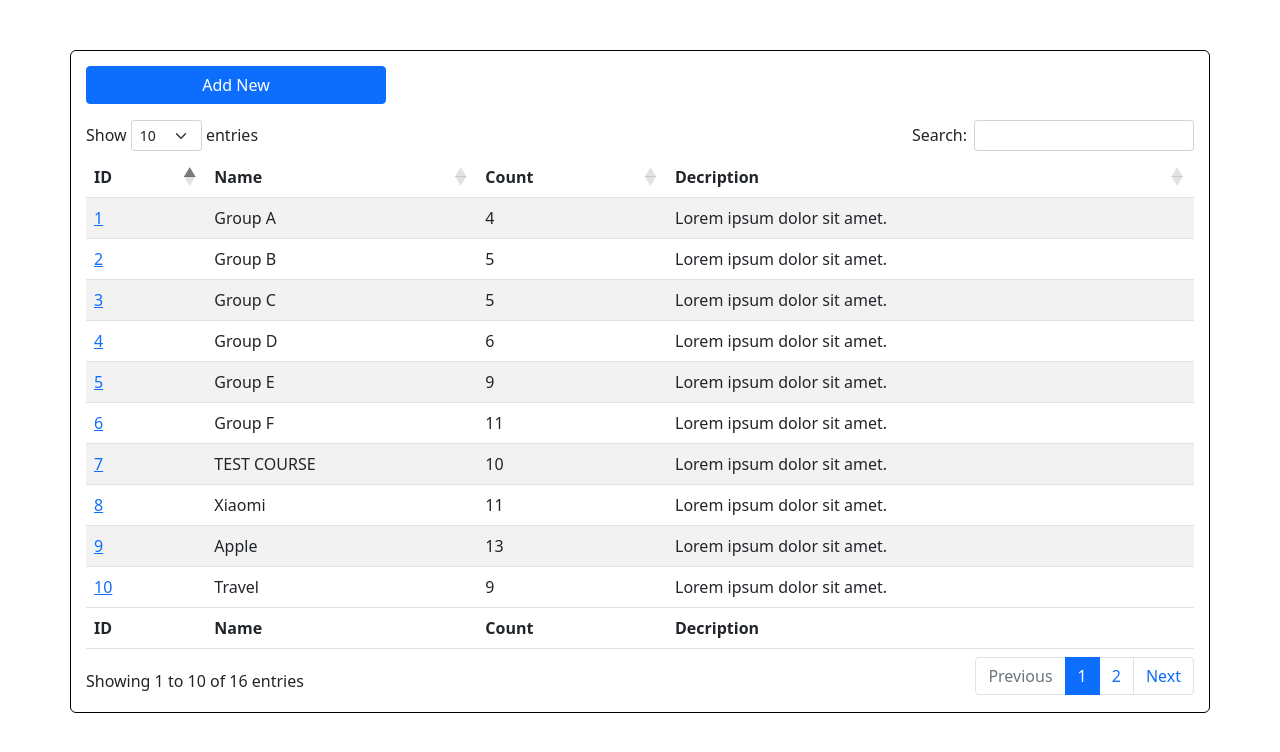
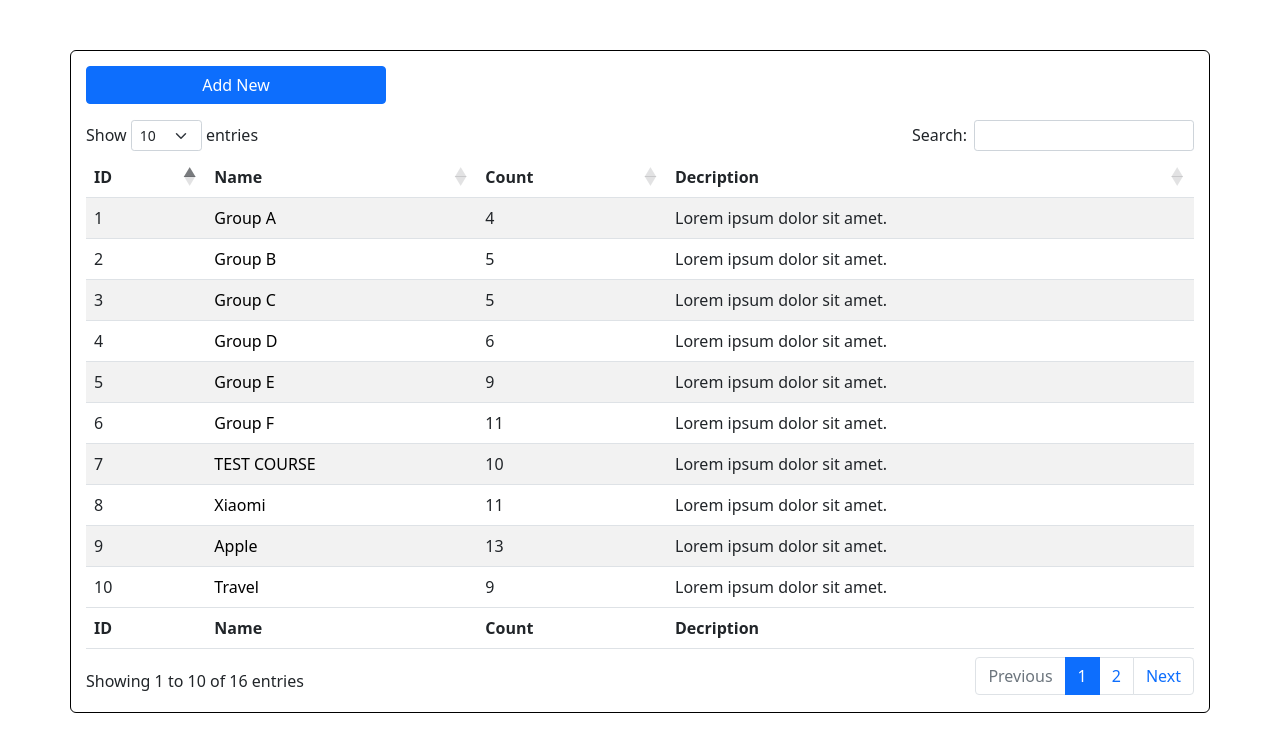
Before and after one commit to Begzod021/calendar, a Django app: page / in a window 1280 px wide. Shown: the top 752 px of the page. Run offline with Django 4.2, Linux system fonts and the light colour scheme; data comes from the database, SQL or seed files in the repository; some libraries are stand-ins or nearby versions.

Commit message:
link chaged

```diff
--- a/config/templates/tables.html
+++ b/config/templates/tables.html
@@ -13,6 +13,12 @@
     <script src="https://cdn.jsdelivr.net/npm/bootstrap@5.0.2/dist/js/bootstrap.bundle.min.js"></script>
     <script src="https://cdn.datatables.net/1.12.1/js/jquery.dataTables.min.js"></script>
     <script src="https://cdn.datatables.net/1.12.1/js/dataTables.bootstrap5.min.js"></script>
+    <style>
+        .link-to__calendar{
+            text-decoration-line: none;
+            color: #000;
+        }
+    </style>
 </head>
 <body>
     <div class="container" style='margin-top: 50px; border: 1px solid #000; border-radius: 6px; padding: 15px;'>
@@ -66,8 +72,8 @@
             <tbody>
                 {% for el in student %}
                 <tr>
-                    <td><a href="{% url 'test' el.id %}">{{ el.id }}</a></td>
-                    <td>{{ el.name }}</td>
+                    <td>{{ el.id }}</td>
+                    <td ><a href="{% url 'test' el.id %}" class="link-to__calendar">{{ el.name }}</a></td>
                     <td>{{ el.student_group }}</td>
                     <td>Lorem ipsum dolor sit amet.</td>
                 </tr>
```
